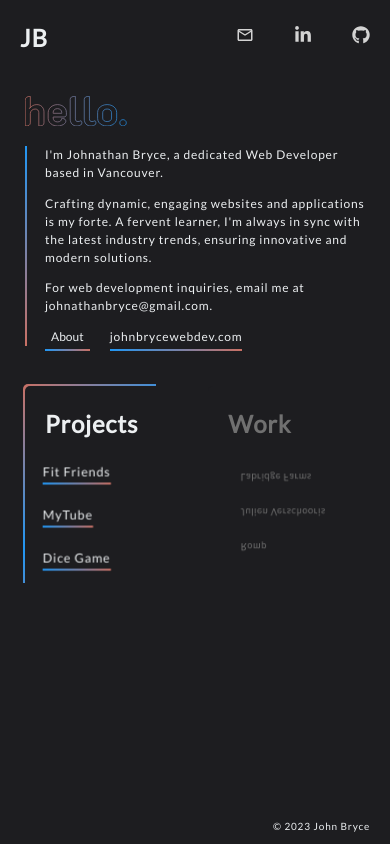
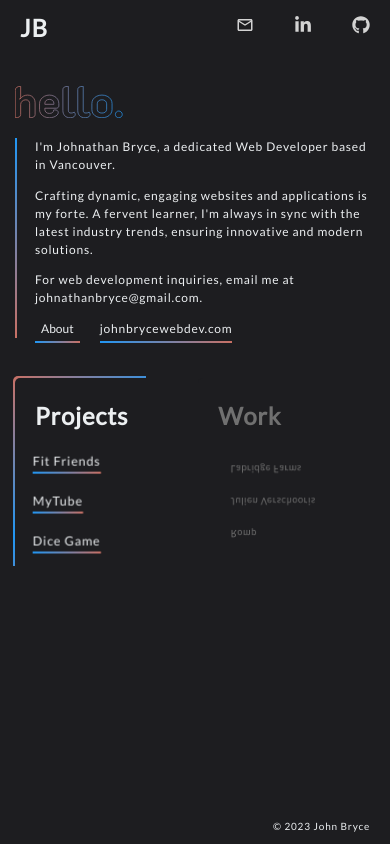
Before and after one commit to johnathanbryce/jb-portfolio, a Next.js app: page / in a window 390 px wide. Built offline with nearby package versions, Linux system fonts and the light colour scheme.

Commit message:
misc updates

```diff
--- a/src/app/page.module.css
+++ b/src/app/page.module.css
@@ -10,15 +10,16 @@
 /* Tablets (portrait) */
 @media (max-width: 950px) {
   .main {
-    flex-direction: column-reverse;
     padding: 2rem 2.5rem;
     height: initial;
+    gap: 4rem;
   }
 }
 
 /* Mobile Devices up to 480px */
 @media (max-width: 480px) {
   .main {
-
+       padding: 1rem 1.5rem;
+       gap: 6rem;
   }
 }
--- a/src/components/ContentContainer/ContentContainer.module.css
+++ b/src/components/ContentContainer/ContentContainer.module.css
@@ -38,8 +38,7 @@
 @media (max-width: 950px) {
     .content_container{
         flex-direction: column;
-/*         justify-content: space-evenly;
-        justify-content: initial; */
+        /* margin-top: 4rem; */
     }
 
     .content_relative_wrapper, .projects_work_container{
@@ -62,7 +61,9 @@
 
 /* Mobile Devices up to 480px */
 @media (max-width: 480px) {
-
+    .content_container{
+        margin-top: 2rem;
+    }
 }
 
 /* Tiny Mobile Devices up to 325px (e.g. galaxy fold) */
--- a/src/components/Header/Header.module.css
+++ b/src/components/Header/Header.module.css
@@ -36,7 +36,7 @@
   /* Mobile Devices up to 480px */
   @media (max-width: 480px) {
     .header {
-      padding: 2rem 2rem;
+      padding: 1rem 2rem;
     }
   }
 
--- a/src/components/Skills/Skills.module.css
+++ b/src/components/Skills/Skills.module.css
@@ -26,6 +26,11 @@
 @media (max-width: 480px) {
     .skills {
         grid-template-columns: repeat(2, 1fr);
+        gap: 1rem;
+    }
+
+    .skills_category ul li {
+        padding: 0.2rem 0;
     }
 }
 
--- a/src/components/TechStackDetails/TechStackDetails.module.css
+++ b/src/components/TechStackDetails/TechStackDetails.module.css
@@ -48,22 +48,18 @@
 
 /* Mobile Devices up to 480px */
 @media (max-width: 480px) {
-    .tech_stack {
-        margin-bottom: 4rem;
-    }
-
     @keyframes flipfromCenter {
         from {
             transform: scale(0) rotateY(0deg);
         }
         to {
-            transform: scale(3) rotateY(360deg);
+            transform: scale(2.5) rotateY(2.560deg);
         }
     }
 
     @keyframes flipBack {
         from {
-            transform: scale(3) rotateY(360deg);
+            transform: scale(2.5) rotateY(360deg);
         }
         to {
             transform: scale(1) rotateY(720deg);
--- a/src/styles/globals.css
+++ b/src/styles/globals.css
@@ -44,6 +44,10 @@ blockquote{
   font-weight: 500;
 }
 
+ul li {
+  font-size: clamp(1.2rem, 2vw, 1.6rem);
+}
+
 p {
   font-size: clamp(1.2rem, 2vw, 1.6rem);
   color: var(--font-primary);
@@ -77,9 +81,9 @@ h4 {
 }
 
 h5 {
-  font-size: clamp(1.8rem, 0.6vw + 1rem, 2.0rem);
+  font-size: clamp(1.65rem, 0.6vw + 1rem, 2.0rem);
 }
 
 h6 {
-  font-size: clamp(1.6rem, 0.4vw + 1rem, 1.8rem);
+  font-size: clamp(1.45rem, 0.45vw + 1rem, 1.65rem);
 }
```
